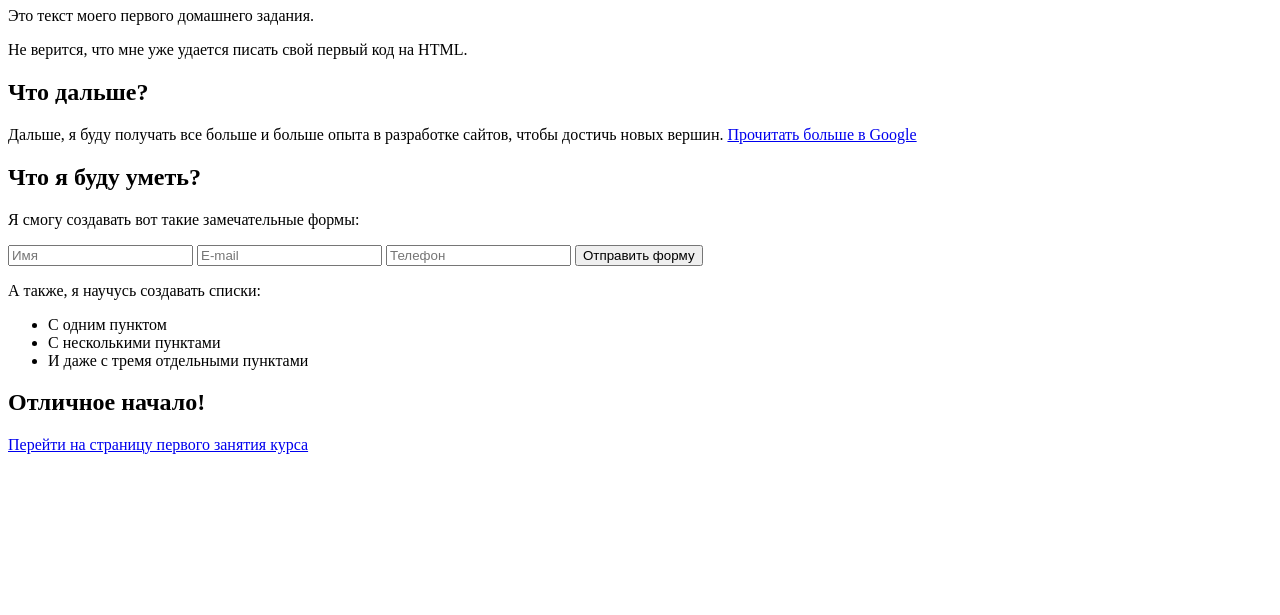
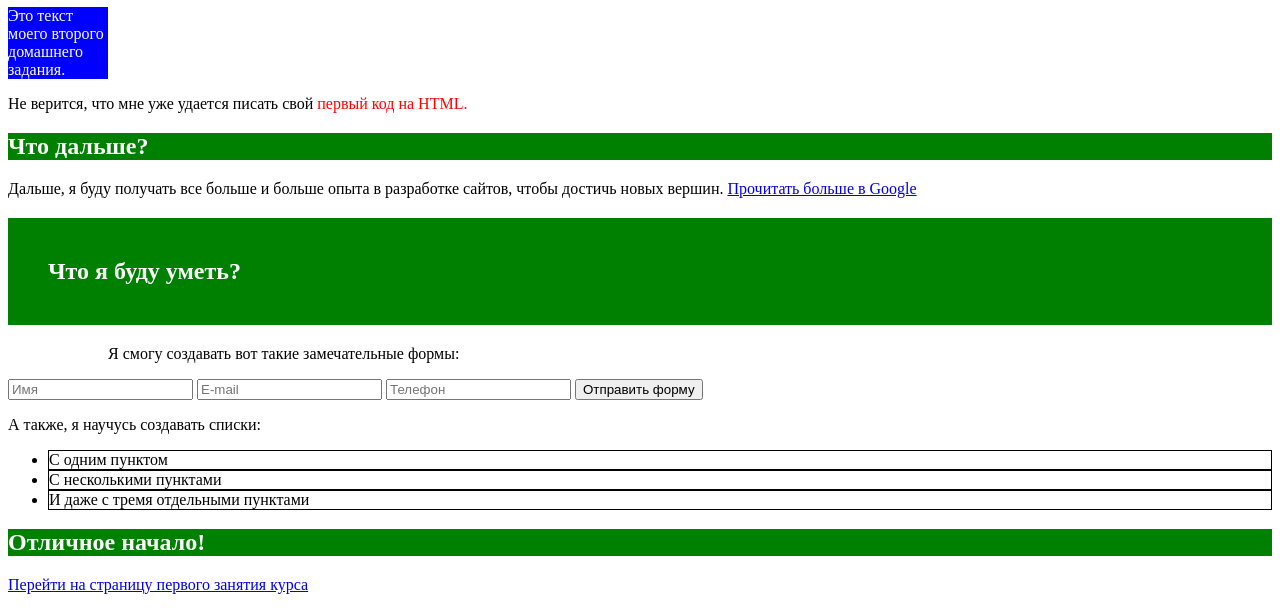
Before and after one commit to TetianaZinchenko/webdeveloper_homework, a plain HTML site: page index.html in a window 1280 px wide. Shown: the part 185-800 px from the top of the page. Drawn offline with Linux system fonts and the light colour scheme.

Commit message:
homework2

```diff
--- /dev/null
+++ b/css/styles.css
@@ -0,0 +1,30 @@
+h1 {
+    color: red;
+}
+
+.title-homework {
+    background-color: blue;
+    color: white;
+    width: 100px;
+}
+
+.title-accent {
+    color: red;
+}
+
+h2 {
+    background-color: green;
+    color: white;
+}
+
+.skills {
+    padding: 40px;
+}
+
+.form_reg {
+    padding-left: 100px;
+}
+
+.list {
+    border: 1px solid black
+}
--- a/index.html
+++ b/index.html
@@ -5,24 +5,28 @@
     <meta charset="UTF-8" />
     <meta http-equiv="X-UA-Compatible" content="IE=edge" />
     <meta name="viewport" content="width=device-width, initial-scale=1.0" />
+    <link rel="stylesheet" href="./css/styles.css" />
     <title>Document</title>
 </head>
 
 <body>
     <header>
         <img src="./images/1650998594_wpdmn_logo.jpeg" alt="logo" />
+        <h1>Вступление</h1>
+        <p class="title-homework">Это текст моего второго домашнего задания.</p>
+        <p>Не верится, что мне уже удается писать свой <span class="title-accent">первый код на HTML.</span></p>
     </header>
     <main>
-        <h1>Вступление</h1>
-        <p>Это текст моего первого домашнего задания.</p>
-        <p>Не верится, что мне уже удается писать свой первый код на HTML.</p>
+        <section>
             <h2>Что дальше?</h2>
             <p>
                 Дальше, я буду получать все больше и больше опыта в разработке сайтов, чтобы достичь новых вершин.
                 <a href="https://www.google.com/" target="_blank" title="Google">Прочитать больше в Google</a>
             </p>
-        <h2>Что я буду уметь?</h2>
-        <p>Я смогу создавать вот такие замечательные формы:</p>
+        </section>
+        <section>
+            <h2 class="skills">Что я буду уметь?</h2>
+            <p class="form_reg">Я смогу создавать вот такие замечательные формы:</p>
             <form action="#">
                 <input type="text" name="name" placeholder="Имя" required>
                 <input type="email" name="email" placeholder="E-mail" required>
@@ -31,14 +35,15 @@
             </form>
             <p>А также, я научусь создавать списки:
                 <ul>
-                <li>С одним пунктом</li>
-                <li>С несколькими пунктами</li>
-                <li>И даже с тремя отдельными пунктами</li>
+                    <li class="list">С одним пунктом</li>
+                    <li class="list">С несколькими пунктами</li>
+                    <li class="list">И даже с тремя отдельными пунктами</li>
                 </ul>
             </p>
-        <h2>Отличное начало!</h2>
+        </section>
     </main>
     <footer>
+        <h2>Отличное начало!</h2>
         <a href="https://my.wayup.in/lesson/1801" target="_blank" title="lesson1">Перейти на страницу первого занятия курса</a>
     </footer>
 </body>
```
Lines whose indentation alone changed are shown as unchanged.
